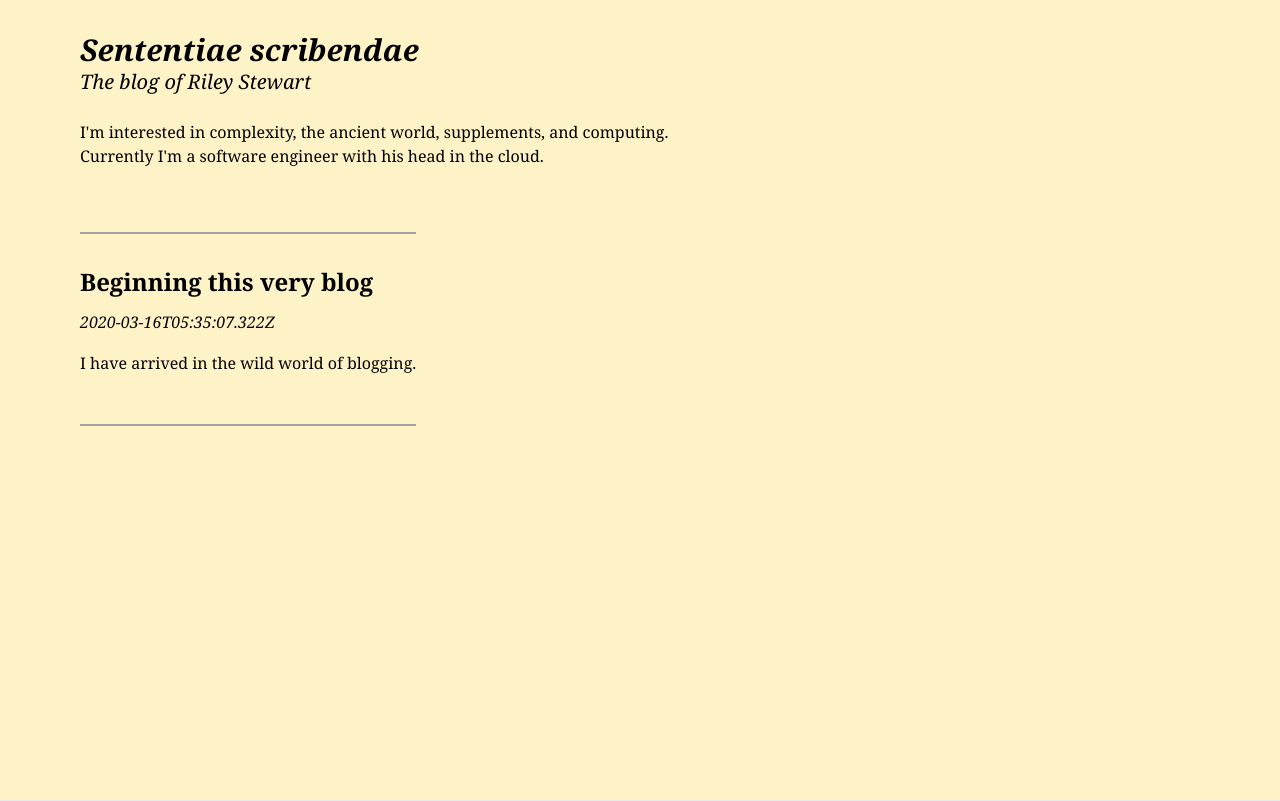
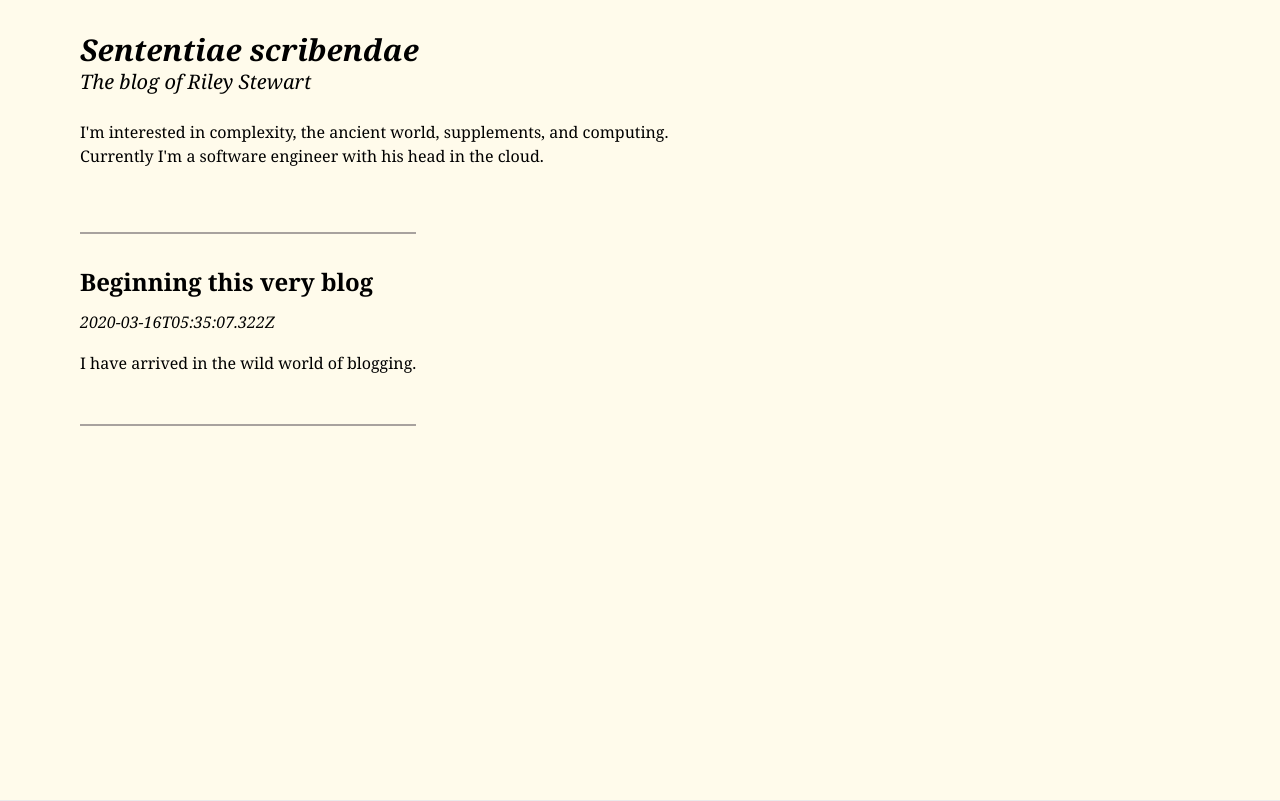
Before and after one commit to ristew/blog, a Next.js app: page / in a window 1280 px wide. Built offline with nearby package versions, Linux system fonts and the light colour scheme.

Commit message:
lighter background

```diff
--- a/components/layout.js
+++ b/components/layout.js
@@ -6,7 +6,7 @@ export default function Layout({ preview, children }) {
   return (
     <div>
       <Meta />
-      <div className="font-serif h-full bg-amber-100 pl-20">
+      <div className="font-serif h-full bg-amber-50 pl-20">
         <main>{children}</main>
       </div>
       <Footer />
```
